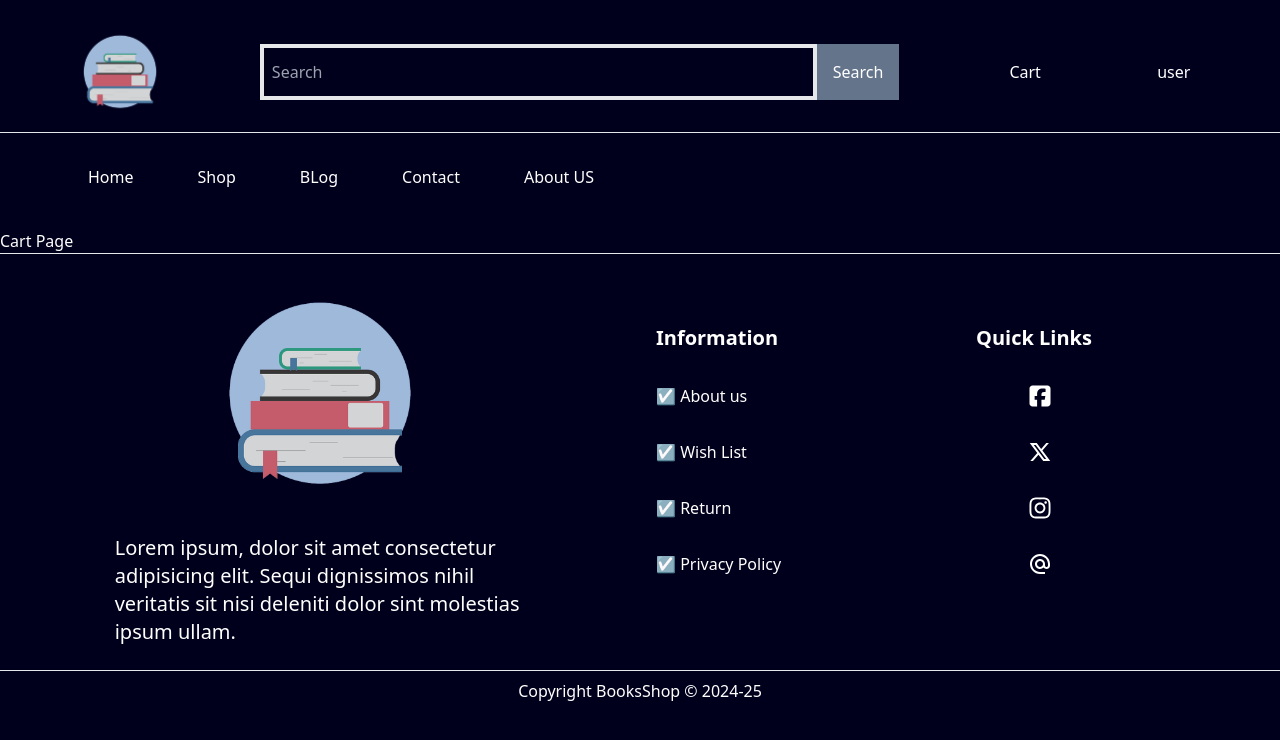
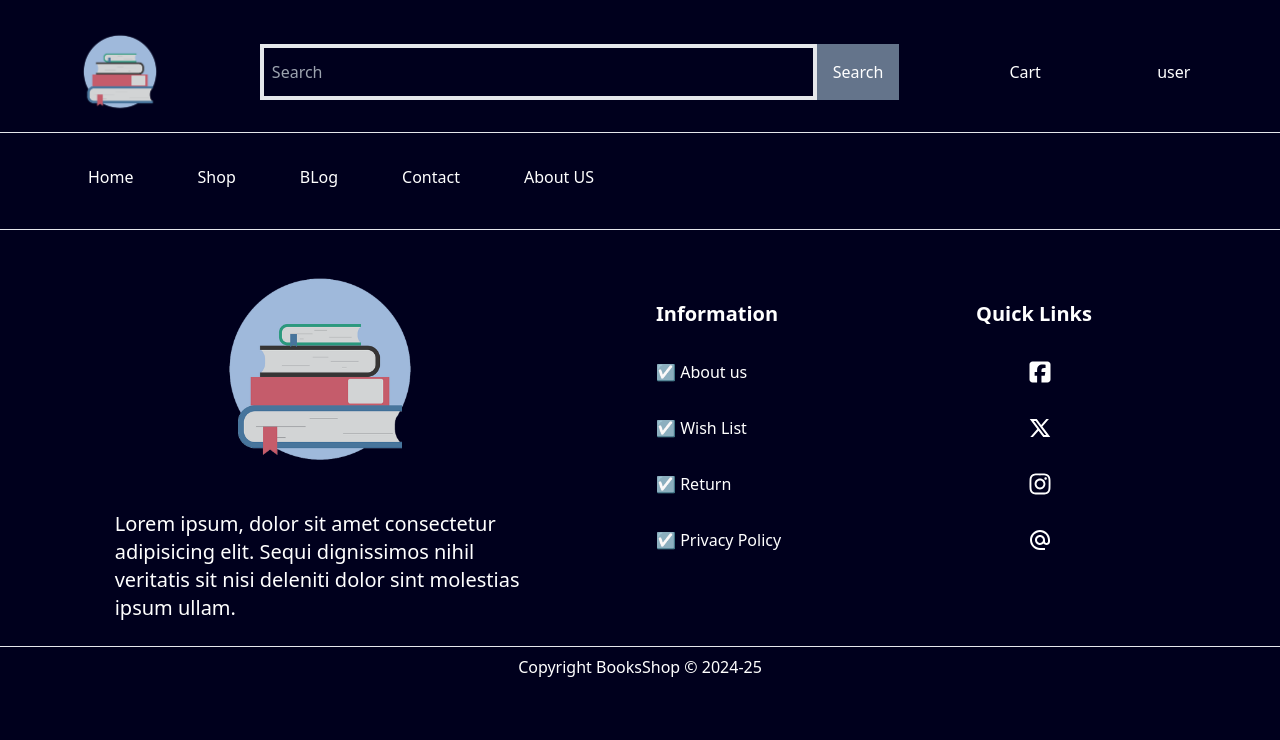
Before and after one commit to rajsahu-git/Book_Shop, a React (Create React App) app: page /cart in a window 1280 px wide. Shown: the top 740 px of the page. Built offline with nearby package versions, Linux system fonts and the light colour scheme.

Commit message:
create Cart using useContext

```diff
--- a/src/App.js
+++ b/src/App.js
@@ -2,15 +2,19 @@
 import Header from "./components/Header";
 import Footer from "./components/Footer";
 import { Outlet } from "react-router-dom";
-
+import UserContext from "./components/UserContext";
 function App() {
   return (
+    <UserContext>
     <div className="App">
-      <Header />
-      <Outlet />
-      <hr />
-      <Footer />
+
+        <Header />
+        <Outlet />
+        <hr />
+        <Footer />
     </div>
+    </UserContext>
+
   );
 }
 
--- a/src/components/Book_Details.js
+++ b/src/components/Book_Details.js
@@ -1,8 +1,16 @@
 import { useParams } from "react-router-dom";
 import { BookDetailsApi } from "../app/useApiFetch";
+// import Cart from "./Cart";
+// import UserContext from "./UserContext";
+import { useContext } from "react";
+import { Carts } from "./UserContext";
+// import { set } from "sanity";
+
 const Books_Details = () =>{
     const {id} = useParams()
     const bookDetails = BookDetailsApi(id)
+    const {setCart}= useContext(Carts)
+
     return (
         <div className="flex">
         <div className="flex w-1/2 justify-center border border-sky-700 m-8">
@@ -24,7 +32,7 @@ const Books_Details = () =>{
                     <p className="p-2  text-clip">Description: <span className="font-light text-center text-sm">{bookDetails?.volumeInfo?.description}</span></p>
                 </div>
                 <div className="flex  h-20">
-                    <button className="m-2 hover:bg-emerald-400 border w-full border-emerald-700">Add to card</button>
+                    <button onClick={()=>{setCart(id)}} className="m-2 hover:bg-emerald-400 border w-full border-emerald-700">Add to card</button>
                 </div>
             </div>
         </div>
--- a/src/components/Books.js
+++ b/src/components/Books.js
@@ -2,8 +2,6 @@ import { BookApi } from "../app/useApiFetch";
 import { Link } from "react-router-dom";
 
 function Books() {
-
-
   const booksData = BookApi()
   return (
     <div className="App grid grid-cols-4 p-8 m-5 ">
--- a/src/components/Cart.js
+++ b/src/components/Cart.js
@@ -1,6 +1,17 @@
+import { Carts } from "./UserContext";
+import { useContext } from "react";
+// import { BookDetailsApi } from "../app/useApiFetch";
 const Cart = () =>{
+    const {cart} = useContext(Carts)
+    console.log(cart)
+    // const arr = []
+    // const addItem = arr.push(cart)
+    // console.log(typeof(addItem))
+    // console.log(addItem)
     return(
-        <h1>Cart Page</h1>
+        <div>
+
+        </div>
     )
 }
 
--- a/src/components/UserContext.js
+++ b/src/components/UserContext.js
@@ -1,13 +1,11 @@
-import { useContext } from "react";
+import {  createContext, useState } from "react";
+// import Cart from "./Cart";
 
+export const Carts = createContext()
 
-const UserContext =()=>{
-    useContext({
-        user:{
-            name:"Dumy name",
-            email:"dummy@email.com"
-        }
-    })
+const UserContext = ({children}) =>{
+    const [cart, setCart] = useState([])
+
+    return <Carts.Provider value={{cart, setCart}}>{children}</Carts.Provider>
 }
-
 export default UserContext
--- a/src/index.js
+++ b/src/index.js
@@ -12,7 +12,6 @@ import Shop from './components/Shop'
 import Books from "./components/Books";
 import BooksDetails from './components/Book_Details'
 import Cart from './components/Cart';
-
 
 const root = ReactDOM.createRoot(document.getElementById('root'));
 const appRouter = createBrowserRouter([
```
